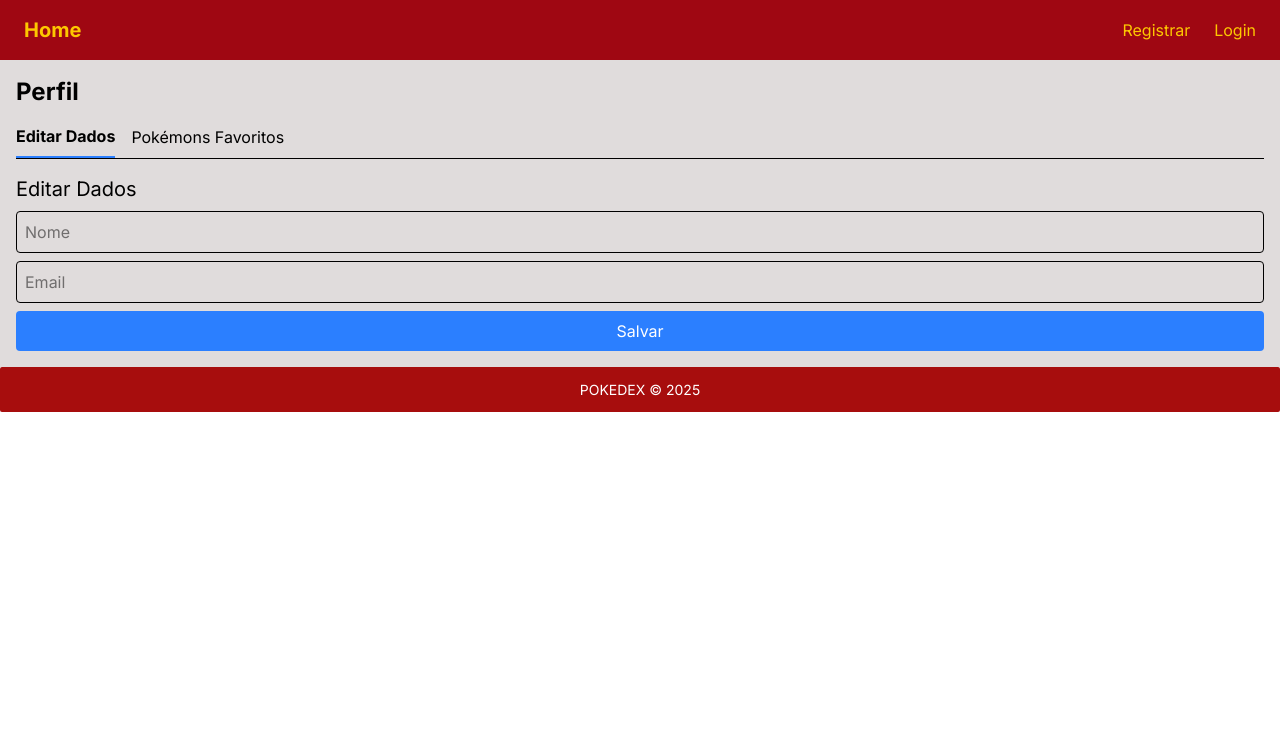
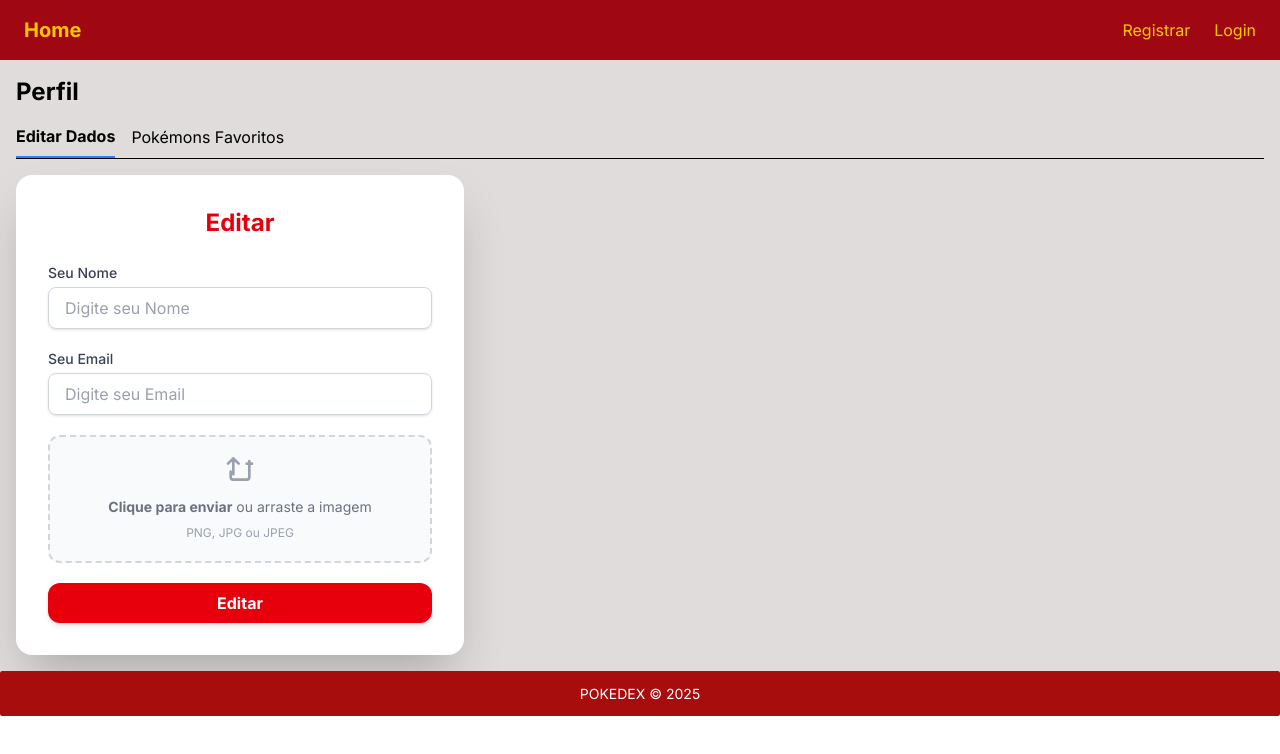
Before and after one commit to Josmateussilva0110/POKEDEX, a React (Vite) app in the folder frontend/: page /profile in a window 1280 px wide. Shown: the top 754 px of the page. Built offline with nearby package versions, Linux system fonts and the light colour scheme.

Commit message:
feat: edit user profile

```diff
--- /dev/null
+++ b/frontend/src/components/form/ImageUpload.jsx
@@ -0,0 +1,61 @@
+import { useState } from "react"
+
+function ImageUpload({ onFileChange }) {
+  const [fileName, setFileName] = useState("")
+
+  const handleChange = (e) => {
+    const file = e.target.files[0]
+    if (file) {
+      setFileName(file.name) // salva o nome do arquivo
+      onFileChange(e) // chama a função do pai
+    }
+  }
+
+  return (
+    <div className="flex flex-col items-center justify-center w-full">
+      <label
+        htmlFor="file-upload"
+        className="flex flex-col items-center justify-center w-full h-32 border-2 border-dashed
+                   border-gray-300 rounded-xl cursor-pointer bg-gray-50 hover:bg-gray-100
+                   transition duration-300"
+      >
+        <div className="flex flex-col items-center justify-center pt-5 pb-6">
+          <svg
+            className="w-8 h-8 mb-3 text-gray-400"
+            fill="none"
+            stroke="currentColor"
+            viewBox="0 0 24 24"
+            xmlns="http://www.w3.org/2000/svg"
+          >
+            <path
+              strokeLinecap="round"
+              strokeLinejoin="round"
+              strokeWidth="2"
+              d="M7 16V4m0 0l-4 4m4-4l4 4M17 8h4m-2-2v12a2 2 0 01-2 2H7a2 2 0 01-2-2v-4"
+            ></path>
+          </svg>
+          <p className="mb-2 text-sm text-gray-500">
+            <span className="font-semibold">Clique para enviar</span> ou arraste a imagem
+          </p>
+          <p className="text-xs text-gray-400">PNG, JPG ou JPEG</p>
+        </div>
+        <input
+          id="file-upload"
+          type="file"
+          name="photo"
+          className="hidden"
+          onChange={handleChange}
+        />
+      </label>
+
+      {/* Nome do arquivo exibido */}
+      {fileName && (
+        <p className="mt-2 text-sm text-gray-600 truncate w-full text-center">
+          📂 {fileName}
+        </p>
+      )}
+    </div>
+  )
+}
+
+export default ImageUpload
--- a/frontend/src/components/pages/Auth/Profile.jsx
+++ b/frontend/src/components/pages/Auth/Profile.jsx
@@ -1,7 +1,72 @@
-import { useState } from "react"
+import { useEffect, useState } from "react"
+import Input from "../../form/Input"
+import Image from "../../form/Image"
+import requestData from "../../../utils/requestApi"
+import useFlashMessage from "../../../hooks/useFlashMessage"
+import ImageUpload from "../../form/ImageUpload"
 
 function Profile() {
   const [activeTab, setActiveTab] = useState("edit") // aba inicial
+  const [user, setUser] = useState({})
+  const [preview, setPreview] = useState()
+  const [token] = useState(() => JSON.parse(localStorage.getItem('token')))
+  const [user_id] = useState(() => JSON.parse(localStorage.getItem('user')))
+  const { setFlashMessage } = useFlashMessage()
+
+  function handleChange(event) {
+    setUser({ ...user, [event.target.name]: event.target.value })
+  }
+
+  async function submitForm(e) {
+    e.preventDefault()
+    let msgType = 'success'
+
+    const formData = new FormData()
+
+    Object.keys(user).forEach((key) => {
+      if (key === "photo") {
+        // só adiciona se for um File (ou seja, usuário trocou a foto)
+        if (user.photo instanceof File) {
+          formData.append("photo", user.photo)
+        }
+      } else {
+        // adiciona os outros normalmente
+        formData.append(key, user[key])
+      }
+    })
+
+    const response = await requestData(`/user/${user_id.id}`, 'PATCH', formData, token)
+
+    if (response.success) {
+      setFlashMessage(response.data.message, msgType)
+    } else {
+      msgType = 'error'
+      setFlashMessage(response.message, msgType)
+    }
+  }
+
+
+  function onFileChange(e) {
+    const file = e.target.files[0]
+    setPreview(file)
+    setUser(prev => {
+      const updated = { ...prev, [e.target.name]: file }
+      return updated
+    })
+  }
+
+  useEffect(() => {
+    async function fetchUser() {
+      const response = await requestData(`/user/${user_id.id}`, 'GET', null, token)
+      if (response.success) {
+        setUser(response.data.user)
+      }
+      else {
+        setFlashMessage(response.message, 'error')
+      }
+    }
+    fetchUser()
+  }, [])
 
   return (
     <div className="p-4">
@@ -26,12 +91,58 @@ function Profile() {
       {/* Conteúdo das abas */}
       <div>
         {activeTab === "edit" && (
-          <div>
-            <h2 className="text-xl mb-2">Editar Dados</h2>
-            <form className="flex flex-col gap-2">
-              <input type="text" placeholder="Nome" className="border p-2 rounded" />
-              <input type="email" placeholder="Email" className="border p-2 rounded" />
-              <button className="bg-blue-500 text-white px-4 py-2 rounded">Salvar</button>
+          <div className="w-full max-w-md bg-white shadow-2xl rounded-2xl p-8">
+
+            {/* Título */}
+            <h2 className="text-2xl font-bold text-center text-red-600 mb-6">
+              Editar
+            </h2>
+
+            {/* Imagem centralizada */}
+            {(user.photo || preview) && (
+              <div className="flex justify-center mb-6">
+                <Image
+                  src={
+                    preview
+                      ? URL.createObjectURL(preview)
+                      : `${import.meta.env.VITE_API_URL}/images/users/${user.photo}`
+                  }
+                  alt={user.name}
+                  size={100}
+                />
+              </div>
+            )}
+
+            {/* Form */}
+            <form onSubmit={submitForm} className="space-y-5">
+              <Input
+                text="Seu Nome"
+                type="text"
+                name="name"
+                placeholder="Digite seu Nome"
+                handleOnChange={handleChange}
+                value={user.name || ''}
+              />
+              <Input
+                text="Seu Email"
+                type="text"
+                name="email"
+                placeholder="Digite seu Email"
+                handleOnChange={handleChange}
+                value={user.email || ''}
+              />
+
+              <ImageUpload onFileChange={onFileChange} />
+
+              {/* Botão */}
+              <button
+                type="submit"
+                className="w-full py-2 px-4 bg-red-600 text-white font-semibold rounded-xl shadow-md
+                       hover:bg-red-700 focus:outline-none focus:ring-2
+                       transform transition duration-300 hover:scale-105"
+              >
+                Editar
+              </button>
             </form>
           </div>
         )}
--- a/frontend/src/components/pages/Auth/home.jsx
+++ b/frontend/src/components/pages/Auth/home.jsx
@@ -55,8 +55,14 @@ function Home() {
               }
             })
           )
-          const pokemonsIds = await requestData(`/pokemons/${user.id}`, 'GET', null, token)
-          console.log('ids: ', pokemonsIds)
+          if(user) {
+            const pokemonsIds = await requestData(`/pokemons/${user.id}`, 'GET', null, token)
+            console.log(pokemonsIds)
+            if(pokemonsIds.success) {
+              const ids = pokemonsIds.data.pokemons.map(p => p.pokemon_id)
+              setFavorites(ids)
+            }
+          }
           setPokemon(detailedPokemons)
         }
       } catch (error) {
```
Also changed, not shown: 2 other files (tests, documents, lock files or other folders).
